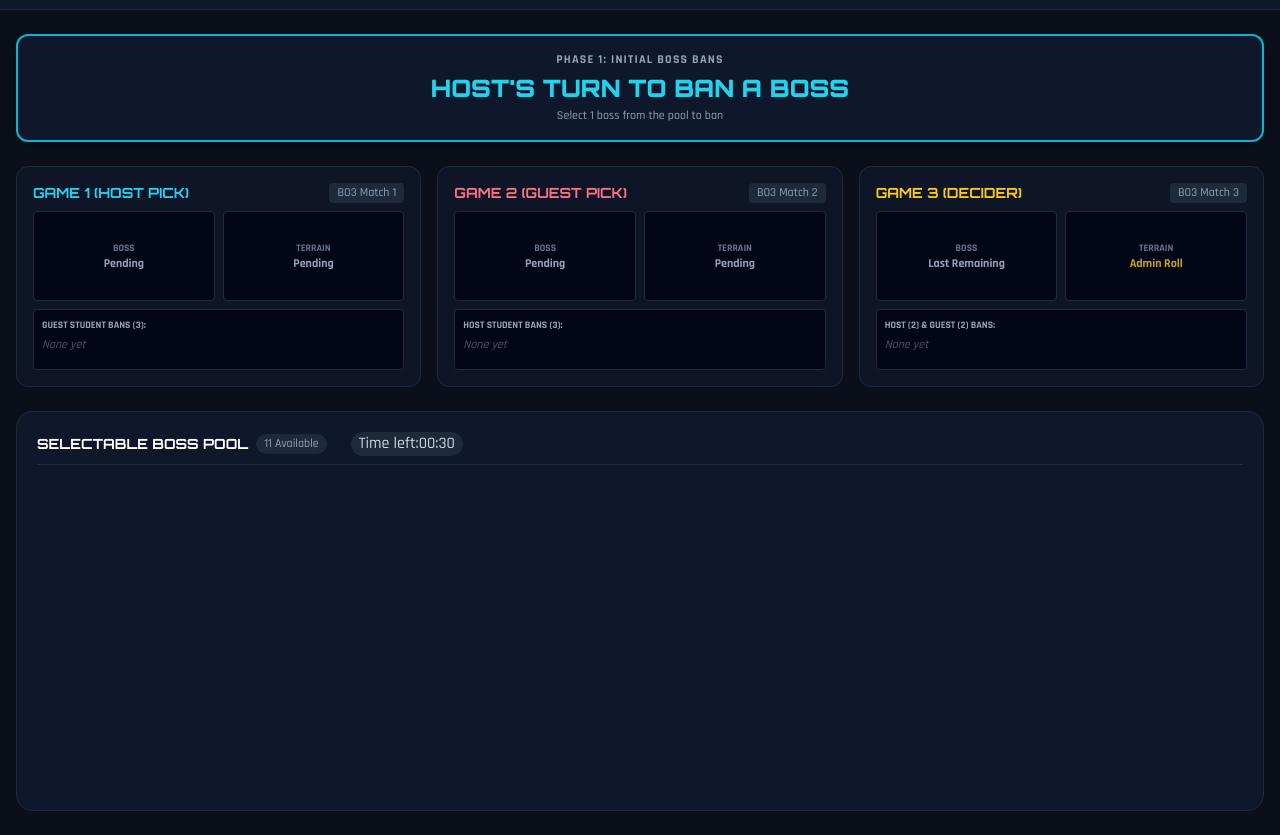
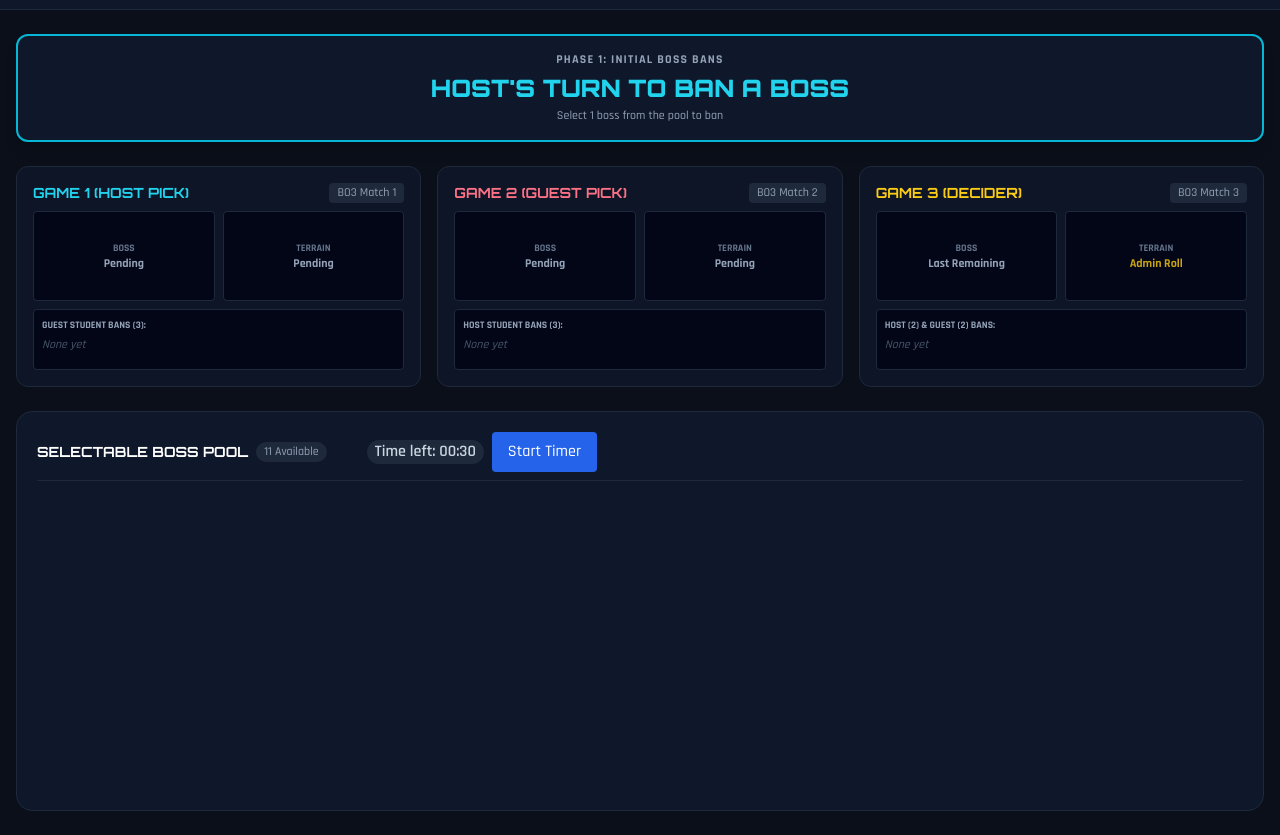
Before and after one commit to Serene-BA/SH-Tourney, a plain HTML site: page index.html in a window 1280 px wide. Shown: the part 59-894 px from the top of the page. Drawn offline with nearby package versions, Linux system fonts and the light colour scheme.

Commit message:
Update index.html
Added 30s timer logic

```diff
--- a/index.html
+++ b/index.html
@@ -140,7 +140,10 @@
         <div class="flex items-center gap-2">
           <h2 class="font-orbitron text-sm font-bold text-white uppercase" id="grid-title">SELECTABLE BOSS POOL</h2>
           <span class="text-xs bg-slate-800 px-2 py-0.5 rounded-full text-slate-400" id="grid-count">11 Available</span>
-		  <span class="text-small ms-4 bg-slate-800 px-2 py-0.8 rounded-full text-slate-300" id="timer">Time left:00:30</span>
+		  <span class="font-semibold text-small ms-8 bg-slate-800 px-2 py-0.8 rounded-full text-slate-300" id="timer">Time left: 00:30</span>
+		  <button onclick="startTimer()" class="bg-blue-600 text-white px-4 py-2 rounded">
+    Start Timer
+</button>
         </div>
 
         <div id="student-search-box" class="hidden flex-1 max-w-xs">
@@ -160,6 +163,25 @@
   </main>
 
   <script>
+	//timer function starts here
+	let timerDuration = 30;
+	let timerInterval = null
+
+	function startTimer() {
+	  if (timerInterval) clearInterval(timerInterval);
+	  timerDuration = 30
+	  const timerElement = document.getElementById('timer');
+	  timerInterval = setInterval(() => {
+        timerDuration--;
+        timerElement.textContent = 00:${timerDuration < 10 ? '0' : ''}${timerDuration};
+
+        if (timerDuration <= 0) {
+            clearInterval(timerInterval);
+            alert("Time is up!");
+        }
+    }, 1000);}
+
+
 	const BOSS_ROSTER = []
 
     const TERRAIN_ROSTER = [
```
